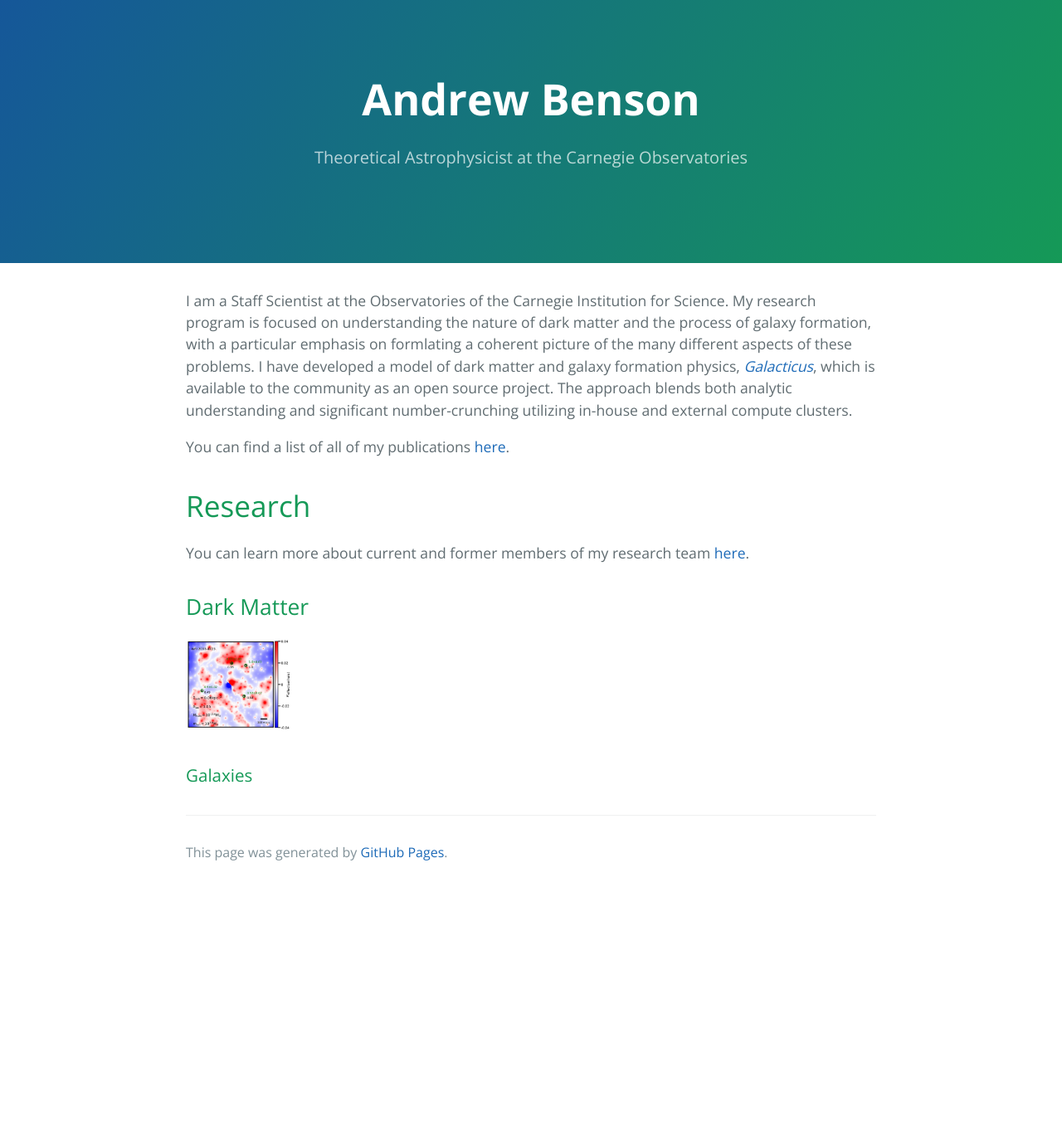
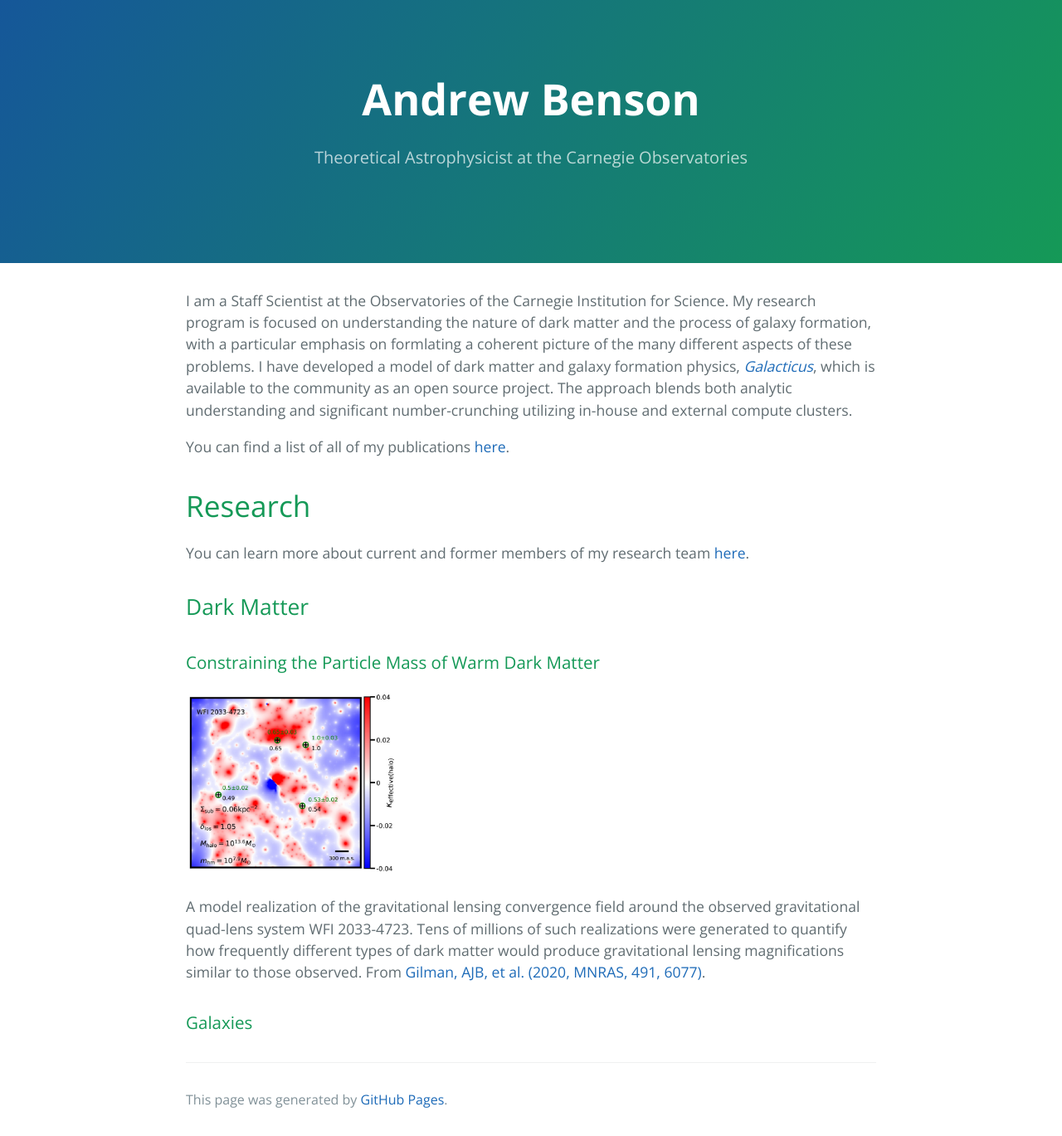
Before and after one commit to abensonca/abensonca.github.io, a Jekyll site: the page built from index.md, in a window 1280 px wide. Shown: the whole page at 83% size. Built offline with Jekyll 4.4.1, drawn with Linux system fonts in a browser that asks for light colours; before the commit the page ends 1071 px from its top, so only the background shows below that.

Commit message:
Add research

```diff
--- a/index.md
+++ b/index.md
@@ -17,6 +17,15 @@ You can learn more about current and former members of my research team [here](.
 
 ## Dark Matter
 
-<img src="./assets/img/lensing.png" alt="gravitational quad lens" style="width:128px;"/>
+### Constraining the Particle Mass of Warm Dark Matter
+
+<img src="./assets/img/lensing.png" alt="gravitational quad lens" style="width:256px;"/>
+
+A model realization of the gravitational lensing convergence
+field around the observed gravitational quad-lens system WFI 2033-4723. Tens of
+millions of such realizations were generated to quantify how frequently
+different types of dark matter would produce gravitational lensing
+magnifications similar to those observed. From [Gilman, AJB, et al. (2020,
+MNRAS, 491, 6077)](https://ui.adsabs.harvard.edu/abs/2020MNRAS.491.6077G/abstract).
 
 ### Galaxies
```
